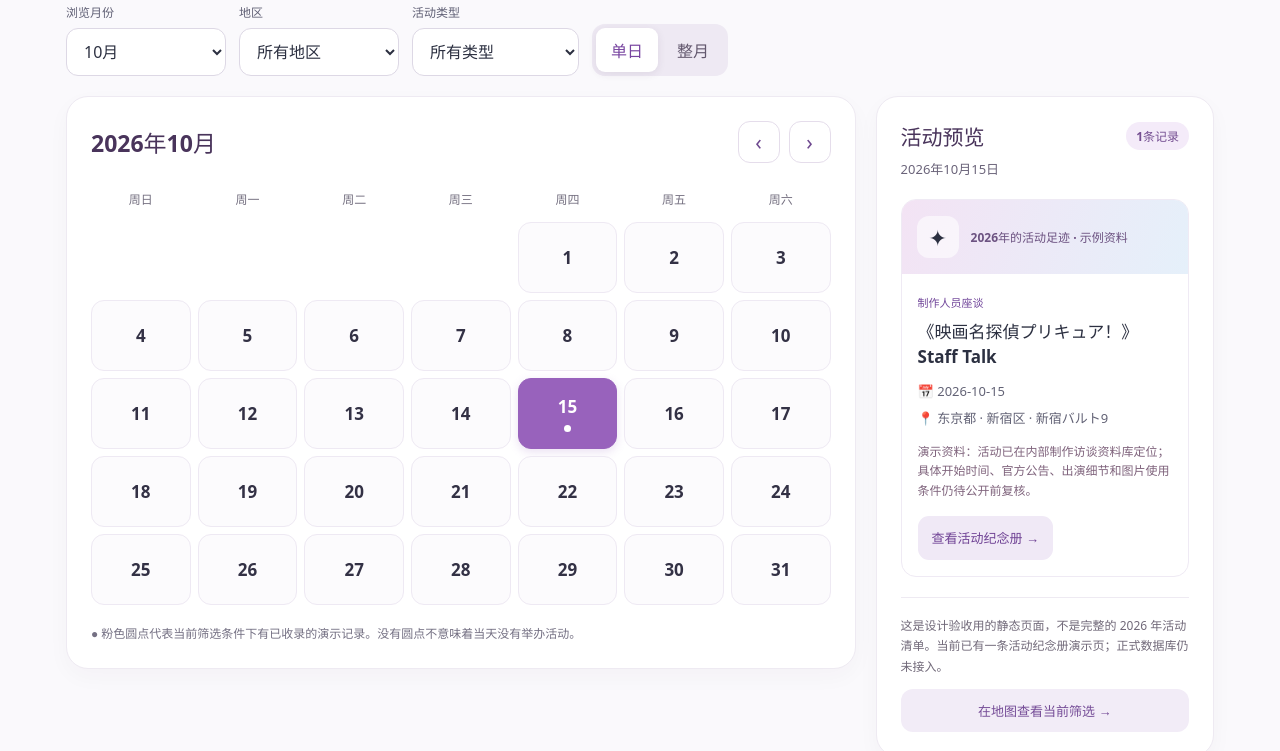
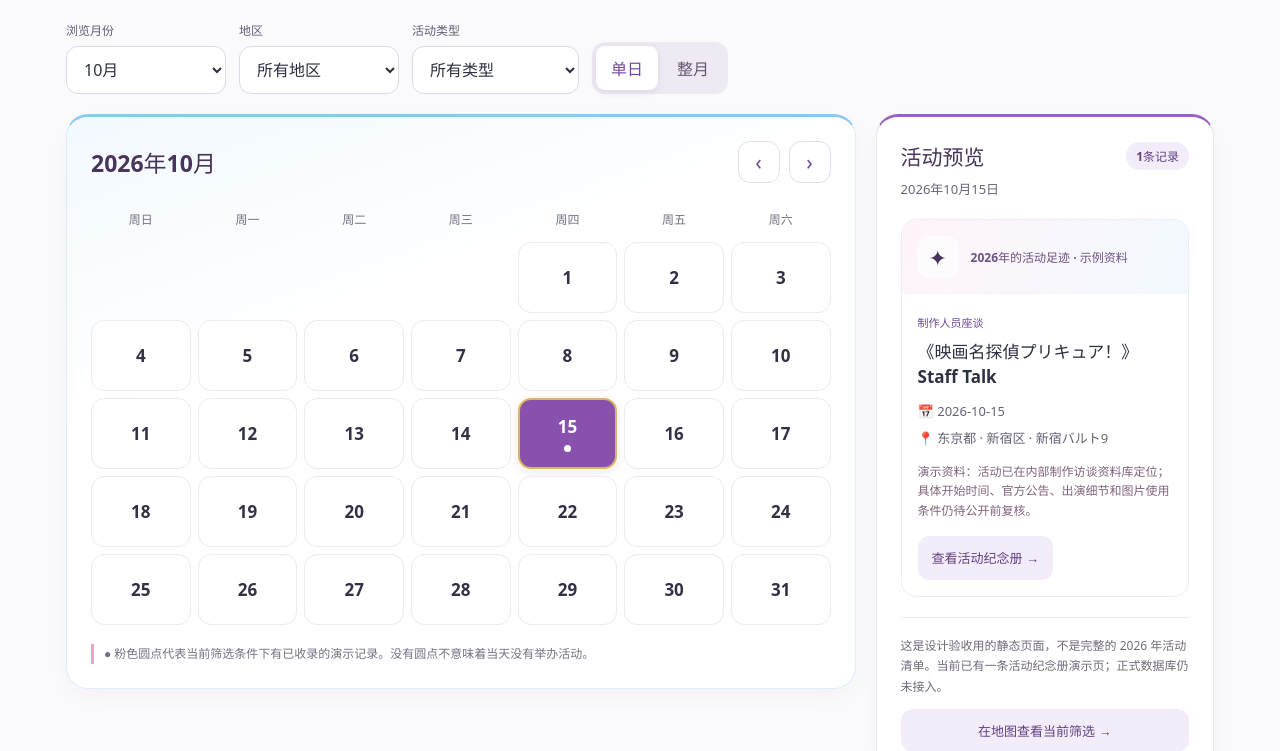
Before and after one commit to enhayato/star-detective-precure-web-lab, a plain HTML site: page index.html in a window 1280 px wide. Shown: the part 263-1014 px from the top of the page. Drawn offline with Linux system fonts and the light colour scheme.

Commit message:
style: index.html 接入共享五色主题

```diff
--- a/index.html
+++ b/index.html
@@ -78,6 +78,7 @@ h1{font-size:clamp(25px,3vw,35px);letter-spacing:.02em;margin:12px 0 9px}
 @media(max-width:560px){.head-inner{display:block;padding:15px 16px}.site-nav{margin-top:12px;gap:5px}.site-nav a,.site-nav span{padding:7px 9px;font-size:12px}main{padding:22px 12px 45px}.filters{gap:10px}.field{flex:1 1 130px;min-width:0}.field select{width:100%}.mode-group{width:100%;display:grid;grid-template-columns:1fr 1fr}.panel{padding:14px;border-radius:17px}.cal-toolbar{margin-bottom:15px}.cal-toolbar h2{font-size:20px}.weekdays,.days{gap:4px}.days button,.days .empty{height:clamp(48px,13vw,61px);border-radius:10px}.days button{font-size:14px;gap:5px}.day-dot{width:6px;height:6px}.site-footer{padding:0 15px 22px}}
 @media(prefers-reduced-motion:reduce){*,*:before,*:after{transition:none!important;animation:none!important}}
 </style>
+<link rel="stylesheet" href="./assets/theme-v12.css">
 </head>
 <body>
 <header class="site-header">
```
